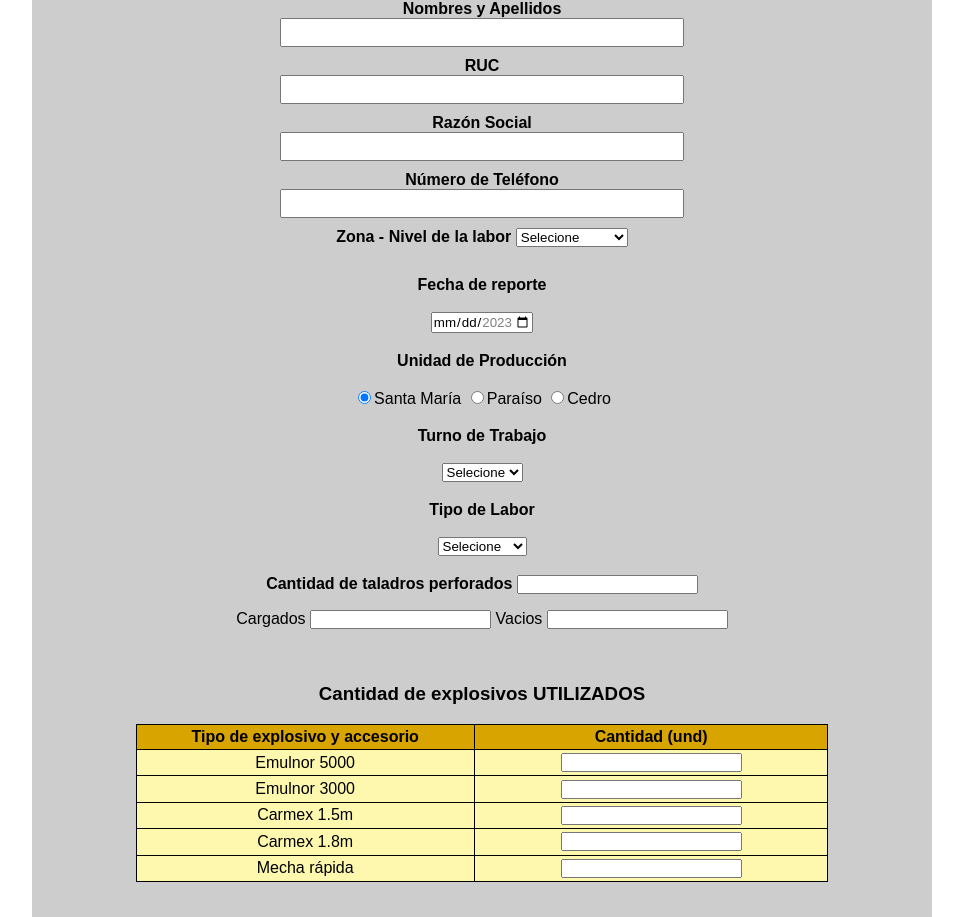
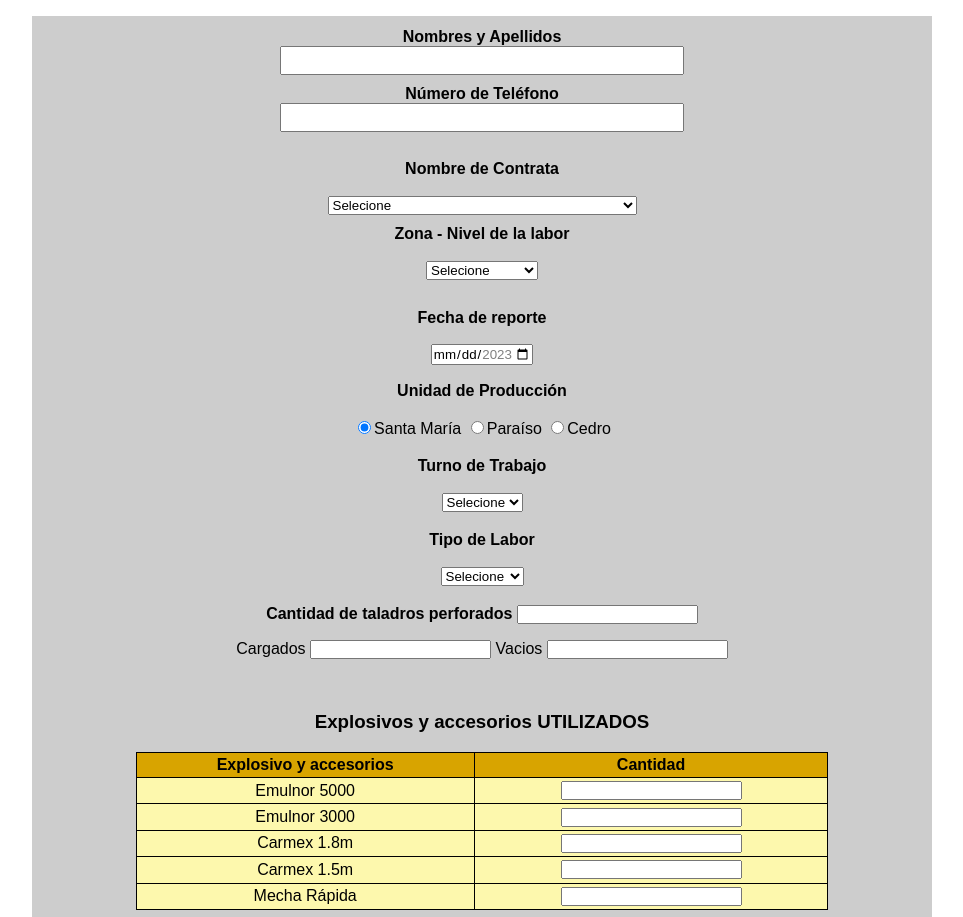
Before and after one commit to gaboap21/proyecto-acopio, a plain HTML site: page index.html in a window 1280 px wide. Shown: the part 129-1046 px from the top of the page, without its empty margins (158-1121 px from the left). Drawn offline with Linux system fonts and the light colour scheme.

Commit message:
Update index.html

```diff
--- a/index.html
+++ b/index.html
@@ -2,46 +2,82 @@
 <html lang="en">
     <head>
         <meta charset="UTF-8">
-    <meta http-equiv="X-UA-Compatible" content="IE=edge">
         <meta name="viewport" content="width=device-width, initial-scale=1.0">
         <title>Reporte - Acopio</title>
         <link rel="stylesheet" href="style.css">
     </head>
+        <body>
             <header>
-            <h1 class="titulo"><br>REPORTE DIARIO DE EXPLOSIVOS</h1>
+                <img src="imagenes/logo.jpg">
+                <h1 class="titulo"><br><strong>REPORTE DIARIO DE EXPLOSIVOS - ACOPIO</strong></h1>
             </header>
-            <body>
                     <form class="formulario" action="https://formsubmit.co/gabrenealvarez.p2@gmail.com" method="post">
                         <fieldset class="datosObligatorios">
                             <div class="campo">
                                 <label for="nombres"><strong>Nombres y Apellidos</strong></label><br>
-                            <input type="text" name="nombres" id="nombres" required>
-                        </div>
-                        <div class="campo">
-                            <label for="ruc"><strong>RUC</strong></label><br>
-                            <input type="text" name="ruc" id="ruc" required>
-                        </div>
-                        <div class="campo">
-                            <label for="razonSocial"><strong>Razón Social</strong></label><br>
-                            <input type="text" name="razonSocial" id="razonSocial" required>
+                                <input type="text" name="Nombres y Apellidos" id="nombres" required>
                             </div>
                             <div class="campo">
                                 <label for="telefono"><strong>Número de Teléfono</strong></label><br>
-                            <input type="text" name="telefono" id="telefono" required>
+                                <input type="text" name="Telefono" id="telefono" required><br><br>
                             </div>
                             <div class="campo">
-                            <label for="zonalabor" name="ZonaNivel"><strong>Zona - Nivel de la labor</strong></label>
+                                <label for="Contrata" name="Contrata"><strong>Nombre de Contrata</strong></label><br><br>
+                                <select id="contrata" name="Contrata" required>
+                                    <option selected disabled value="">Selecione</option>
+                                       <option> ALAYO ESPINOZA LIDIA YAQUELI</option>
+                                        <option>ALAYO ESPINOZA SELINDA ISABEL</option>
+                                        <option>AURE FILON E.I.R.L.</option>
+                                        <option>CASTILLO CAMACHO LEONCIO-LA</option>
+                                        <option>CASTILLO SANCHEZ KARIN JENE</option>
+                                        <option>CHACON SAAVEDRA ADILMAR ELI-LA</option>
+                                        <option>CONTRATA FRANCISCA OL</option>
+                                        <option>CONTRATA HERMANAS FRANCO S.A.C</option>
+                                        <option>CORPORATION MINING AVALOS E.I.R.L.</option>
+                                        <option>CUBA CUEVA PERCY ADAMO</option>
+                                        <option>CUEVA CASTILLO BENIGNO RICARDO</option>
+                                        <option>CUEVA RIVERA YDANIA HAIDEE</option>
+                                        <option>CUVA SANCHEZ ELDER GABRIEL</option>
+                                        <option>CUVA VEGA CLEMENTE PEDRO</option>
+                                        <option>CUVA VEGA MARILUNA MARISOL</option>
+                                        <option>CUVA VEGA MARILUNA MARISO-rolly</option>
+                                        <option>ESCOBEDO RIVERA LOLO HUAMANI</option>
+                                        <option>ESCOBEDO RIVERA SUSY ORLANDA</option>
+                                        <option>ESCOBEDO VEGA LEUCADIO</option>
+                                        <option>ESPINOZA CUVA GASPAR</option>
+                                        <option>FRANCO CASTILLO ARCADIO MODESTO</option>
+                                        <option>GRAUS RIOS SAMUEL </option>
+                                        <option>HUERTA ALVARADO FRANCISCO JUAN</option>
+                                        <option>JUAREZ VILCHEZ JULIO DERJAB</option>
+                                        <option>LOPEZ ALVARADO SAMUEL </option>
+                                        <option>LOPEZ ESPINOZA FELIMON MARCOS</option>
+                                        <option>MARTINA CRESPIN ESCOVEDO E.I.R.L.</option>
+                                        <option>MENDEZ ALFARO FRANCISCO BONIFACIO</option>
+                                        <option>MENDEZ CASTILLO DE MEDINA LUZ YSABEL</option>
+                                        <option>MENDEZ MORALES EMILIANO JORGE</option>
+                                        <option>NEGREROS CUBA WILDA MERISY</option>
+                                        <option>RIOS TORREALVA BEATRIZ LUCILA</option>
+                                        <option>RIVERA CRESPIN CARLITOS </option>
+                                        <option>SANCHEZ CUVA CESAR ALBERTO</option>
+                                        <option>SEGURA MAURICIO ALEJANDRINA </option>
+                                        <option>TORRES UNTOL JAVIER</option>
+                                </select>
+                            </div>
+                            <div class="campo">
+                                <label for="zonalabor" name="ZonaNivel"><strong>Zona - Nivel de la labor</strong></label><br><br>
                                 <select id="zonalabor" name="zonalabor" required>
                                     <option selected disabled value="">Selecione</option>
                                     <option>Atahualpa</option>
+                                    <option>Atahualpa</option>
                                     <option>Consuelo 2450</option>
                                     <option>Consuelo 2600</option>
+                                    <option>Consuelo 2540</option>
                                     <option>Marleny</option>
                                 </select>
                             </div>
                         </fieldset>
                         <fieldset>
-                        <label for="fecha"><strong>Fecha de reporte</strong></label><br><br>
+                            <label for="fecha"><strong>Fecha de reporte</strong></label></fieldset>
                             <input type="date"  name="fecha" id="fecha" min="2023-01-01" max="2023-12-31"/>
                         </fieldset>
                         <fieldset class="UP">
@@ -72,8 +108,12 @@
                                 <div><br>
                                     <select id="labor" name="tipolabor" required >
                                     <option selected disabled value="">Selecione</option>
-                                <option >Desarrollo</option>
-                                <option >Producción</option>
+                                    <option >Cortada</option>
+                                    <option >Chimenea</option>
+                                    <option >Tajo</option>
+                                    <option >Galeria</option>
+                                    <option >Subnivel</option>
+                                    <option >Pique</option>
                                     </select>
                                 </div>
                         </fieldset>
@@ -87,33 +127,35 @@
                             </div>
                         </fieldset>
                         <fieldset>
-                        <table class="table">
-                            <thead class="tituloTabla"><h3>Cantidad de explosivos UTILIZADOS</h3>
+                            <legend name="STOCK"><h3>Explosivos y accesorios UTILIZADOS</h3></legend>
+                            <table>
+
+                                <thead>
                                     <tr>
-                                    <th>Tipo de explosivo y accesorio</th>
-                                    <th>Cantidad (und)</th>
+                                        <th>Explosivo y accesorios</th>
+                                        <th>Cantidad</th>
                                     </tr>
                                 </thead>
-                            <tbody class="contenidoTabla">
+                                <tbody>
                                     <tr>
                                         <td><label for="emulnor5k">Emulnor 5000</label></td>
-                                    <td><input type="number" id="emulnor5k" name="emulnor5k" required></td>
+                                        <td><input type="number" id="emulnor5k" name="emulnor5k"></td>
                                     </tr>
                                     <tr>
                                         <td><label for="emulnor3k">Emulnor 3000</label></td>
-                                    <td><input type="number" id="emulnor3k" name="emulnor3k" required></td>
+                                        <td><input type="number" id="emulnor3k" name="emulnor3k"></td>
                                     </tr>
                                     <tr>
-                                    <td><label for="carmex15">Carmex 1.5m</td>
-                                    <td><input type="number" id="carmex15" name="carmex15" required></td>
+                                        <td><label for="carmex1"> Carmex 1.8m</label></td>
+                                        <td><input type="number" id="carmex1" name="carmex1"></td>
                                     </tr>
                                     <tr>
-                                    <td><label for="carmex18">Carmex 1.8m</label></td>
-                                    <td><input type="number" name="carmex18" required></td>
+                                        <td><label for="carmex2">Carmex 1.5m</label> </td>
+                                        <td><input type="number" id="carmex2" name="carmex2"></td>
                                     </tr>
-                                <tr>
-                                    <td><label for="mecharapida"></label> Mecha rápida</td>
-                                    <td><input type="number" id="mecharapida" name="mecharapida" required></td>
+                                    <tr class="ultima_fila">
+                                        <td><label for="mecharapida">Mecha Rápida</label></td>
+                                        <td><input type="number" id="mecharapida" name="mecharapida"></td>
                                     </tr>
                                 </tbody>
                             </table>
@@ -136,14 +178,14 @@
                                         <td><input type="number" id="emulnor3k-stock" name="emulnor3k-stock" required></td>
                                     </tr>
                                     <tr>
-                                    <td><label for="carmex15-stock">Carmex 1.5m</label></td>
-                                    <td><input type="number" id="carmex15-stock" name="carmex15-stock" required></td>
+                                        <td><label for="carmex1-stock">Carmex 1.5m</label></td>
+                                        <td><input type="number" id="carmex1-stock" name="carmex1-stock" required></td>
                                     </tr>
                                     <tr>
-                                    <td><label for="carmex18-stock">  Carmex 1.8m</label></td>
-                                    <td><input type="number" id="carmex18-stock" name="carmex18-stock" required></td>
+                                        <td><label for="carmex2-stock">  Carmex 1.8m</label></td>
+                                        <td><input type="number" id="carmex2-stock" name="carmex2-stock" required></td>
                                     </tr>
-                                <tr>
+                                    <tr class="ultima_fila">
                                         <td><label for="mecharapida-stock"> Mecha rápida</label></td>
                                         <td><input type="number" id="mecharapida-stock" name="mecharapida-stock" required></td>
                                     </tr>
```
Lines whose indentation alone changed are shown as unchanged.
